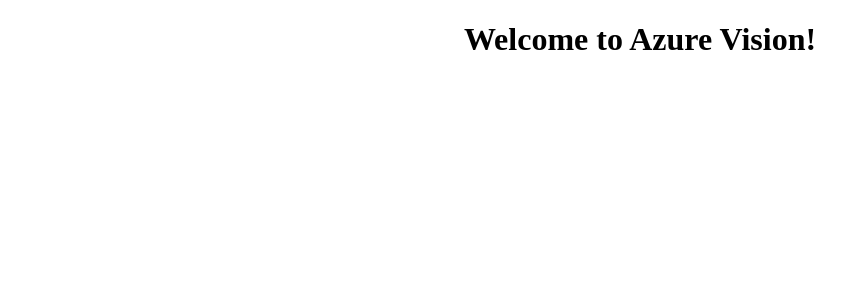
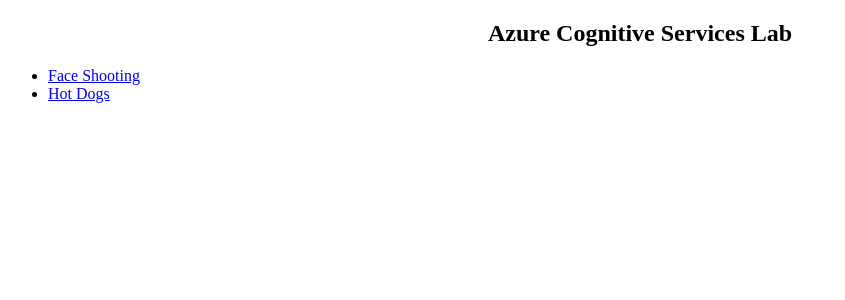
Before and after one commit to morellowhammy/Azure-Cognitive-Services-Angular, an Angular app in the folder azure-vision/: page / in a window 1280 px wide. Shown: the top 300 px of the page, without its empty margins (0-845 px from the left). Built offline with nearby package versions, Linux system fonts and the light colour scheme.

Commit message:
Created draft navigation menu.

```diff
--- a/azure-vision/src/app/app.component.html
+++ b/azure-vision/src/app/app.component.html
@@ -1,7 +1,12 @@
-<!--The content below is only a placeholder and can be replaced.-->
-<div style="text-align:center">
-  <h1>
-    Welcome to {{ title }}!
-  </h1>
+<div>
+  <h2 style="text-align:center">
+    Azure Cognitive Services Lab
+  </h2>
+  <nav>
+    <ul>
+      <li><a href="" [routerLink]="['/face']">Face Shooting</a></li>
+      <li><a href="" [routerLink]="['/custom-vision']">Hot Dogs</a></li>
+    </ul>
+  </nav>
   <router-outlet></router-outlet>
 </div>
```
